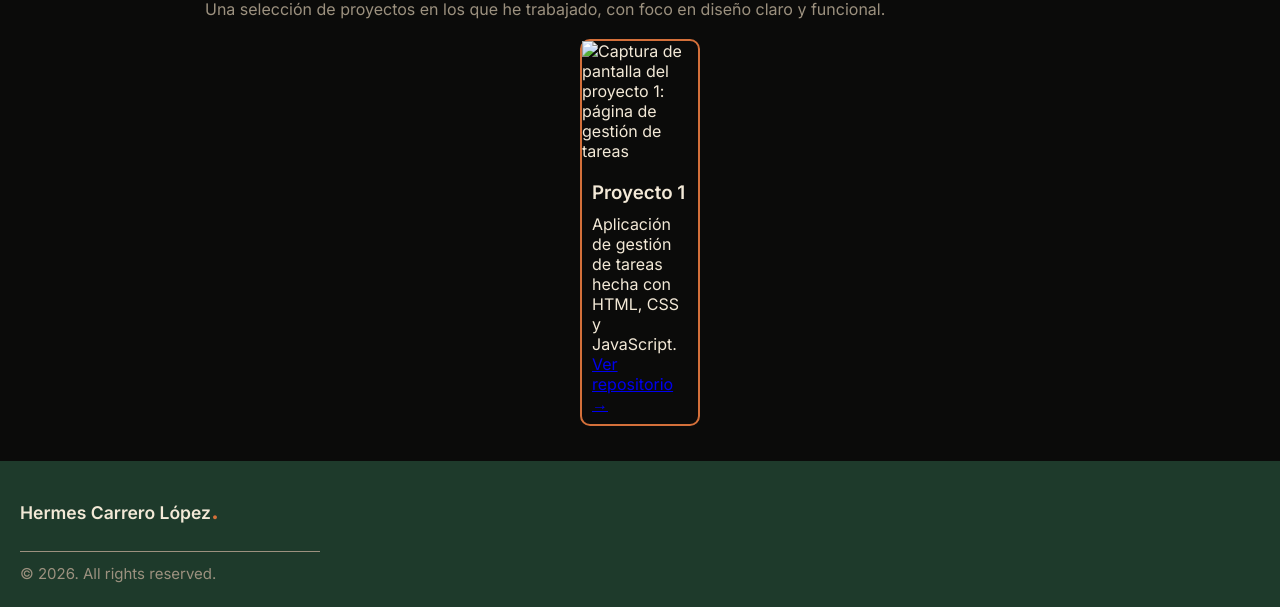
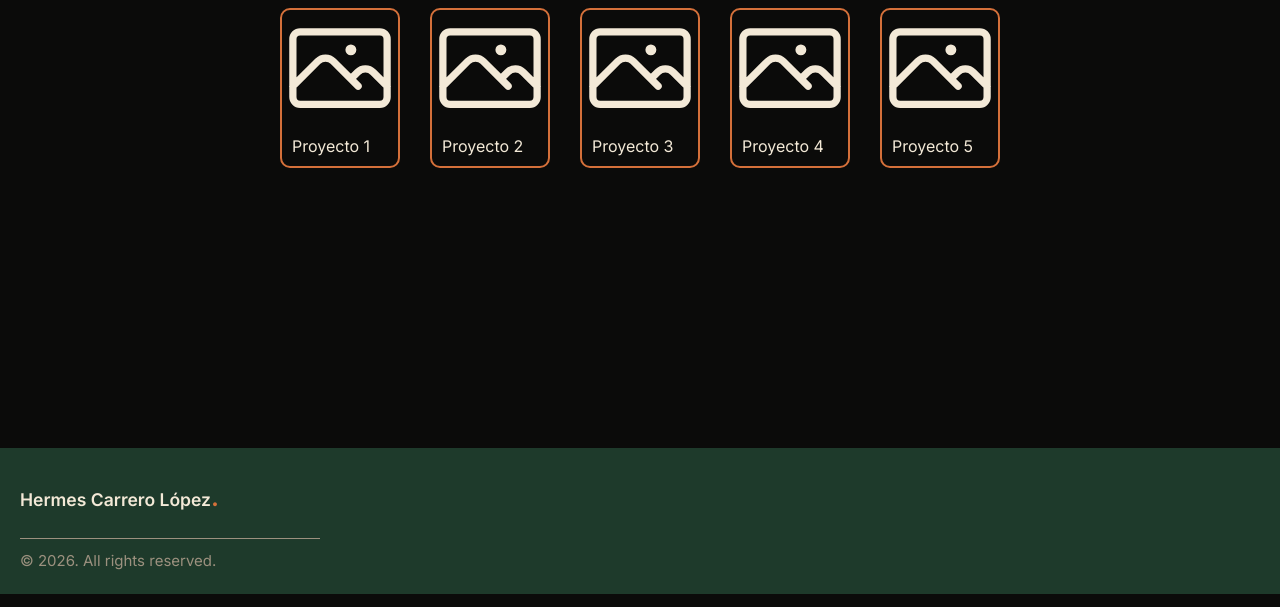
Before and after one commit to HermesCarrero/Portfolio_Hermes, a plain HTML site: page portfolio.html in a window 1280 px wide. Shown: the part 206-813 px from the top of the page. Drawn offline with nearby package versions, Linux system fonts and the light colour scheme.

Commit message:
Añadido portfolio

```diff
--- a/portfolio.html
+++ b/portfolio.html
@@ -31,21 +31,96 @@
       </div>
     </header>
     <main>
-      <section class="portfolio_sec">
-        <p class="eyebrow">Portfolio</p>
-        <h1>Trabajos realizados</h1>
-        <p class="intro">Una selección de proyectos en los que he trabajado, con foco en diseño claro y funcional.</p>
-
+      <section>
+        <h4>Trabajos realizados</h4>
         <div class="proy_tarjetas">
-
-          <article class="proy">
-            <img src="img/proyecto1.jpg" alt="Captura de pantalla del proyecto 1: página de gestión de tareas">
-            <div class="proy_info">
-              <h3>Proyecto 1</h3>
-              <p>Aplicación de gestión de tareas hecha con HTML, CSS y JavaScript.</p>
-              <a href="#" target="_blank">Ver repositorio →</a>
-            </div>
-          </article>
+          <div class="proy">
+            <svg
+              xmlns="http://www.w3.org/2000/svg"
+              fill="none"
+              viewBox="0 0 24 24"
+              stroke-width="1.5"
+              stroke="currentColor"
+              class="size-6"
+            >
+              <path
+                stroke-linecap="round"
+                stroke-linejoin="round"
+                d="m2.25 15.75 5.159-5.159a2.25 2.25 0 0 1 3.182 0l5.159 5.159m-1.5-1.5 1.409-1.409a2.25 2.25 0 0 1 3.182 0l2.909 2.909m-18 3.75h16.5a1.5 1.5 0 0 0 1.5-1.5V6a1.5 1.5 0 0 0-1.5-1.5H3.75A1.5 1.5 0 0 0 2.25 6v12a1.5 1.5 0 0 0 1.5 1.5Zm10.5-11.25h.008v.008h-.008V8.25Zm.375 0a.375.375 0 1 1-.75 0 .375.375 0 0 1 .75 0Z"
+              />
+            </svg>
+            <div>Proyecto 1</div>
+          </div>
+          <div class="proy">
+            <svg
+              xmlns="http://www.w3.org/2000/svg"
+              fill="none"
+              viewBox="0 0 24 24"
+              stroke-width="1.5"
+              stroke="currentColor"
+              class="size-6"
+            >
+              <path
+                stroke-linecap="round"
+                stroke-linejoin="round"
+                d="m2.25 15.75 5.159-5.159a2.25 2.25 0 0 1 3.182 0l5.159 5.159m-1.5-1.5 1.409-1.409a2.25 2.25 0 0 1 3.182 0l2.909 2.909m-18 3.75h16.5a1.5 1.5 0 0 0 1.5-1.5V6a1.5 1.5 0 0 0-1.5-1.5H3.75A1.5 1.5 0 0 0 2.25 6v12a1.5 1.5 0 0 0 1.5 1.5Zm10.5-11.25h.008v.008h-.008V8.25Zm.375 0a.375.375 0 1 1-.75 0 .375.375 0 0 1 .75 0Z"
+              />
+            </svg>
+            <div>Proyecto 2</div>
+          </div>
+          <div class="proy">
+            <svg
+              xmlns="http://www.w3.org/2000/svg"
+              fill="none"
+              viewBox="0 0 24 24"
+              stroke-width="1.5"
+              stroke="currentColor"
+              class="size-6"
+            >
+              <path
+                stroke-linecap="round"
+                stroke-linejoin="round"
+                d="m2.25 15.75 5.159-5.159a2.25 2.25 0 0 1 3.182 0l5.159 5.159m-1.5-1.5 1.409-1.409a2.25 2.25 0 0 1 3.182 0l2.909 2.909m-18 3.75h16.5a1.5 1.5 0 0 0 1.5-1.5V6a1.5 1.5 0 0 0-1.5-1.5H3.75A1.5 1.5 0 0 0 2.25 6v12a1.5 1.5 0 0 0 1.5 1.5Zm10.5-11.25h.008v.008h-.008V8.25Zm.375 0a.375.375 0 1 1-.75 0 .375.375 0 0 1 .75 0Z"
+              />
+            </svg>
+            <div>Proyecto 3</div>
+          </div>
+          <div class="proy">
+            <svg
+              xmlns="http://www.w3.org/2000/svg"
+              fill="none"
+              viewBox="0 0 24 24"
+              stroke-width="1.5"
+              stroke="currentColor"
+              class="size-6"
+            >
+              <path
+                stroke-linecap="round"
+                stroke-linejoin="round"
+                d="m2.25 15.75 5.159-5.159a2.25 2.25 0 0 1 3.182 0l5.159 5.159m-1.5-1.5 1.409-1.409a2.25 2.25 0 0 1 3.182 0l2.909 2.909m-18 3.75h16.5a1.5 1.5 0 0 0 1.5-1.5V6a1.5 1.5 0 0 0-1.5-1.5H3.75A1.5 1.5 0 0 0 2.25 6v12a1.5 1.5 0 0 0 1.5 1.5Zm10.5-11.25h.008v.008h-.008V8.25Zm.375 0a.375.375 0 1 1-.75 0 .375.375 0 0 1 .75 0Z"
+              />
+            </svg>
+            <div>Proyecto 4</div>
+          </div>
+          <div class="proy">
+            <svg
+              xmlns="http://www.w3.org/2000/svg"
+              fill="none"
+              viewBox="0 0 24 24"
+              stroke-width="1.5"
+              stroke="currentColor"
+              class="size-6"
+            >
+              <path
+                stroke-linecap="round"
+                stroke-linejoin="round"
+                d="m2.25 15.75 5.159-5.159a2.25 2.25 0 0 1 3.182 0l5.159 5.159m-1.5-1.5 1.409-1.409a2.25 2.25 0 0 1 3.182 0l2.909 2.909m-18 3.75h16.5a1.5 1.5 0 0 0 1.5-1.5V6a1.5 1.5 0 0 0-1.5-1.5H3.75A1.5 1.5 0 0 0 2.25 6v12a1.5 1.5 0 0 0 1.5 1.5Zm10.5-11.25h.008v.008h-.008V8.25Zm.375 0a.375.375 0 1 1-.75 0 .375.375 0 0 1 .75 0Z"
+              />
+            </svg>
+            <div>Proyecto 5</div>
+          </div>
+        </div>
+      </section>
     </main>
     <footer>
       <h3>Hermes Carrero López<span>.</span></h3>
```
